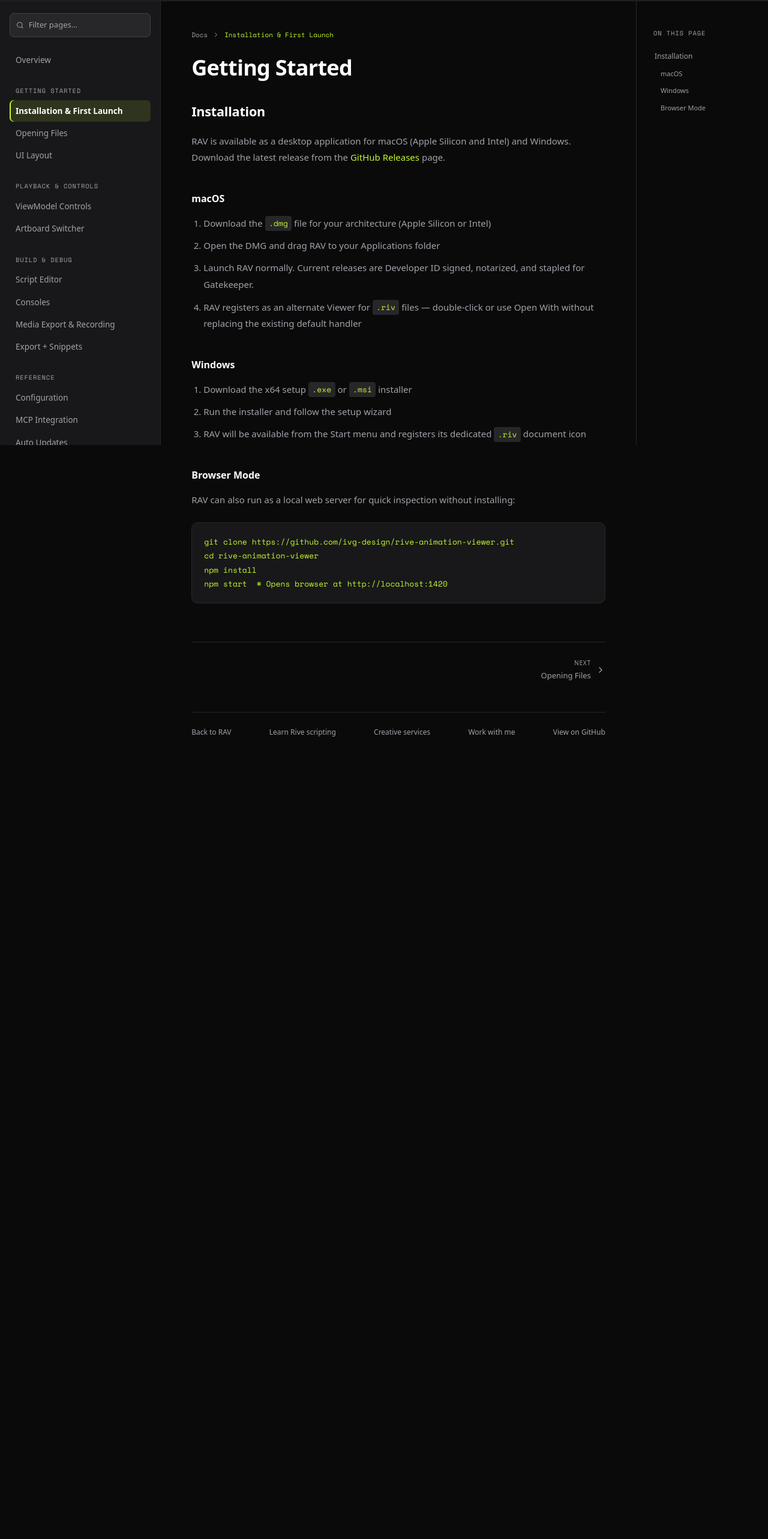
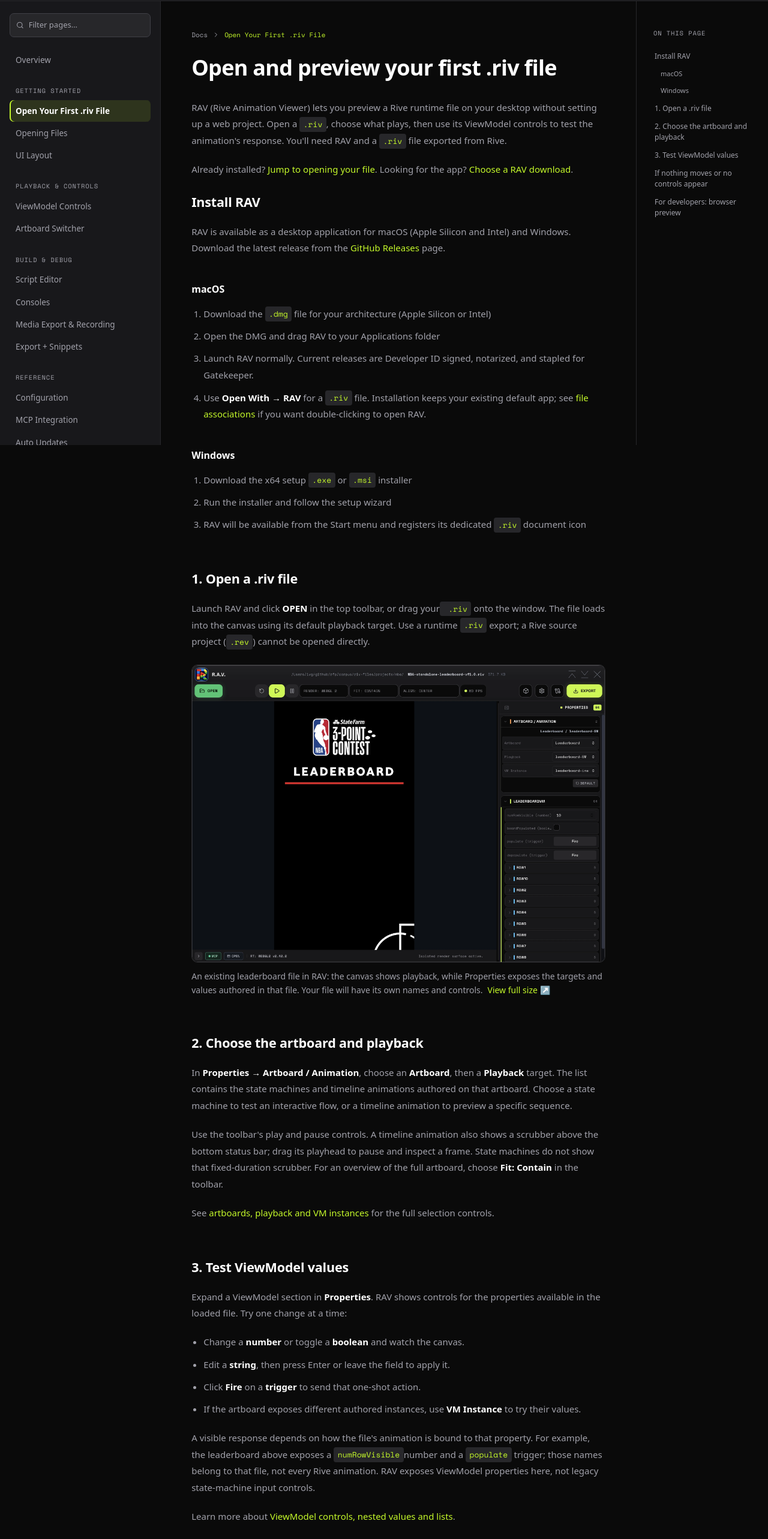
Before and after one commit to ivg-design/rive-animation-viewer, a Next.js app in the folder web/: page /docs/getting-started in a window 1280 px wide. Shown: the part 58-2624 px from the top of the page at 60% size. Before the commit the page ends 1352 px from the top, so only its background shows below. Built offline with nearby package versions, Linux system fonts and the light colour scheme.

Commit message:
docs(web): guide first Rive file preview and ViewModel controls

```diff
--- a/web/src/app/docs/getting-started/page.tsx
+++ b/web/src/app/docs/getting-started/page.tsx
@@ -1,14 +1,26 @@
 import { documentationMetadata } from "@/lib/seo";
 import { asset } from "@/lib/config";
+import DocsFigure from "@/components/docs/DocsFigure";
 
-export const metadata = documentationMetadata("getting-started", "Getting Started", "Install RAV on macOS or Windows, open a Rive file, and learn the difference between the desktop viewer and local browser mode.");
+export const metadata = documentationMetadata("getting-started", "Open and Preview .riv Files", "Open a .riv file in RAV on macOS or Windows, choose an artboard and playback target, and test ViewModel values in the Properties panel.");
 
 export default function GettingStarted() {
   return (
     <>
-      <h1>Getting Started</h1>
+      <h1>Open and preview your first .riv file</h1>
 
-      <h2>Installation</h2>
+      <p>
+        RAV (Rive Animation Viewer) lets you preview a Rive runtime file on your desktop
+        without setting up a web project. Open a <code>.riv</code>, choose what plays,
+        then use its ViewModel controls to test the animation&apos;s response.
+        You&apos;ll need RAV and a <code>.riv</code> file exported from Rive.
+      </p>
+      <p>
+        Already installed? <a href="#open-a-riv-file">Jump to opening your file</a>.
+        Looking for the app? <a href={asset("/#downloads")}>Choose a RAV download</a>.
+      </p>
+
+      <h2 id="installation">Install RAV</h2>
       <p>
         RAV is available as a desktop application for macOS (Apple Silicon and Intel) and Windows.
         Download the latest release from the{" "}
@@ -22,7 +34,7 @@
         <li>Download the <code>.dmg</code> file for your architecture (Apple Silicon or Intel)</li>
         <li>Open the DMG and drag RAV to your Applications folder</li>
         <li>Launch RAV normally. Current releases are Developer ID signed, notarized, and stapled for Gatekeeper.</li>
-        <li>RAV registers as an alternate Viewer for <code>.riv</code> files &mdash; double-click or use Open With without replacing the existing default handler</li>
+        <li>Use <strong>Open With &rarr; RAV</strong> for a <code>.riv</code> file. Installation keeps your existing default app; see <a href={asset("/docs/opening-files")}>file associations</a> if you want double-clicking to open RAV.</li>
       </ol>
 
       <h3>Windows</h3>
@@ -32,12 +44,83 @@
         <li>RAV will be available from the Start menu and registers its dedicated <code>.riv</code> document icon</li>
       </ol>
 
-      <h3>Browser Mode</h3>
-      <p>RAV can also run as a local web server for quick inspection without installing:</p>
-      <pre><code>{`git clone https://github.com/ivg-design/rive-animation-viewer.git
-cd rive-animation-viewer
-npm install
-npm start  # Opens browser at http://localhost:1420`}</code></pre>
+      <h2 id="open-a-riv-file">1. Open a .riv file</h2>
+      <p>
+        Launch RAV and click <strong>OPEN</strong> in the top toolbar, or drag your
+        <code> .riv</code> onto the window. The file loads into the canvas using its
+        default playback target. Use a runtime <code>.riv</code> export; a Rive
+        source project (<code>.rev</code>) cannot be opened directly.
+      </p>
+      <DocsFigure
+        src={asset("/docs/2.5.6/workspace-root-vm.webp")}
+        alt="RAV previewing an NBA leaderboard, with OPEN in the toolbar and Artboard, Playback, VM Instance and ViewModel controls in the right-hand Properties panel"
+        width={2500}
+        height={1800}
+        caption="An existing leaderboard file in RAV: the canvas shows playback, while Properties exposes the targets and values authored in that file. Your file will have its own names and controls."
+      />
+
+      <h2 id="choose-playback">2. Choose the artboard and playback</h2>
+      <p>
+        In <strong>Properties &rarr; Artboard / Animation</strong>, choose an
+        <strong> Artboard</strong>, then a <strong>Playback</strong> target. The list
+        contains the state machines and timeline animations authored on that artboard.
+        Choose a state machine to test an interactive flow, or a timeline animation
+        to preview a specific sequence.
+      </p>
+      <p>
+        Use the toolbar&apos;s play and pause controls. A timeline animation also shows
+        a scrubber above the bottom status bar; drag its playhead to pause and inspect
+        a frame. State machines do not show that fixed-duration scrubber. For an
+        overview of the full artboard, choose <strong>Fit: Contain</strong> in the toolbar.
+      </p>
+      <p>
+        See <a href={asset("/docs/artboard-switcher")}>artboards, playback and VM instances</a> for
+        the full selection controls.
+      </p>
+
+      <h2 id="test-viewmodel-values">3. Test ViewModel values</h2>
+      <p>
+        Expand a ViewModel section in <strong>Properties</strong>. RAV shows controls
+        for the properties available in the loaded file. Try one change at a time:
+      </p>
+      <ul>
+        <li>Change a <strong>number</strong> or toggle a <strong>boolean</strong> and watch the canvas.</li>
+        <li>Edit a <strong>string</strong>, then press Enter or leave the field to apply it.</li>
+        <li>Click <strong>Fire</strong> on a <strong>trigger</strong> to send that one-shot action.</li>
+        <li>If the artboard exposes different authored instances, use <strong>VM Instance</strong> to try their values.</li>
+      </ul>
+      <p>
+        A visible response depends on how the file&apos;s animation is bound to that
+        property. For example, the leaderboard above exposes a <code>numRowVisible</code>
+        number and a <code>populate</code> trigger; those names belong to that file,
+        not every Rive animation. RAV exposes ViewModel properties here, not legacy
+        state-machine input controls.
+      </p>
+      <p>
+        Learn more about <a href={asset("/docs/viewmodel-controls")}>ViewModel controls, nested values and lists</a>.
+      </p>
+
+      <h2 id="if-nothing-changes">If nothing moves or no controls appear</h2>
+      <ul>
+        <li><strong>No motion:</strong> check Playback and press play. An interactive state machine may wait for a pointer action or a ViewModel change.</li>
+        <li><strong>No ViewModel controls:</strong> the file or selected artboard may have no writable ViewModel properties. Check the Artboard selection and, when available, VM Instance. A file can contain animation without editable properties.</li>
+        <li><strong>A value changes but the canvas does not:</strong> check that the selected playback target uses that property. A control is not a guarantee of a visible effect.</li>
+        <li><strong>A file fails to load:</strong> check the <a href={asset("/docs/consoles")}>console</a> and the <a href={asset("/docs/troubleshooting")}>troubleshooting guide</a> before changing runtime settings.</li>
+      </ul>
+      <p>
+        Once playback and controls work, explore <a href={asset("/docs/export")}>standalone HTML and code snippets</a> or
+        <a href={asset("/docs/media-export")}> media export and recording</a> in the desktop app.
+      </p>
+
+      <h2 id="local-browser-mode">For developers: browser preview</h2>
+      <p>
+        The repository also includes a browser development viewer. It is not the
+        desktop installation path: a source checkout without the separately
+        distributed inspection module cannot open files, and browser-only runs
+        do not provide the native export workflow. Follow the
+        <a href="https://github.com/ivg-design/rive-animation-viewer#quick-start" target="_blank" rel="noopener noreferrer"> repository setup instructions</a> if
+        you are developing RAV; use the desktop release for this walkthrough.
+      </p>
     </>
   );
 }
--- a/web/src/app/docs/page.tsx
+++ b/web/src/app/docs/page.tsx
@@ -11,7 +11,7 @@
 };
 
 const topics = [
-  { icon: Download, title: "Getting Started", desc: "Installation and first launch", href: "/docs/getting-started" },
+  { icon: Download, title: "Open Your First .riv File", desc: "Install, preview and test ViewModel values", href: "/docs/getting-started" },
   { icon: Layers, title: "Opening Files", desc: "Load .riv files", href: "/docs/opening-files" },
   { icon: Monitor, title: "UI Layout", desc: "Toolbar, panels, and runtime strip", href: "/docs/ui-layout" },
   { icon: Gamepad2, title: "ViewModel Controls", desc: "Auto-discovered inputs", href: "/docs/viewmodel-controls" },
--- a/web/src/components/HeroSection.tsx
+++ b/web/src/components/HeroSection.tsx
@@ -1,6 +1,6 @@
 import { asset } from "@/lib/config";
 import { getLatestRelease, formatBytes } from "@/lib/github";
-import { Apple, Monitor } from "lucide-react";
+import { Apple, ArrowRight, Monitor } from "lucide-react";
 import InteractiveDemo from "./InteractiveDemo";
 
 export default async function HeroSection() {
@@ -73,6 +73,13 @@
         <p className="text-[11px] text-[var(--text-ghost)] font-mono">
           macOS 11+ &middot; Windows 10+ &middot; Free &amp; open source
         </p>
+        <a
+          href={asset("/docs/getting-started")}
+          className="inline-flex items-center gap-2 text-sm text-[var(--text-dim)] underline underline-offset-4 decoration-[var(--border-light)] hover:text-[var(--neon)] focus-visible:outline-2 focus-visible:outline-offset-4 focus-visible:outline-[var(--neon)] transition-colors"
+        >
+          New to RAV? Open your first .riv file
+          <ArrowRight className="w-4 h-4 shrink-0" aria-hidden="true" />
+        </a>
       </div>
 
       {/* Interactive demo — the live app IS the hero */}
--- a/web/src/components/docs/DocsNavigation.tsx
+++ b/web/src/components/docs/DocsNavigation.tsx
@@ -10,7 +10,7 @@
 
 export const docsGroups: { title: string; pages: DocsPage[] }[] = [
   { title: "Getting started", pages: [
-    { id: "getting-started", title: "Installation & First Launch" },
+    { id: "getting-started", title: "Open Your First .riv File", keywords: "install installation preview getting started" },
     { id: "opening-files", title: "Opening Files" },
     { id: "ui-layout", title: "UI Layout" },
   ] },
```
Also changed, not shown: web/public/.well-known/llms-full.txt, web/public/.well-known/llms.txt, web/public/llms-full.txt, web/public/llms.txt.
